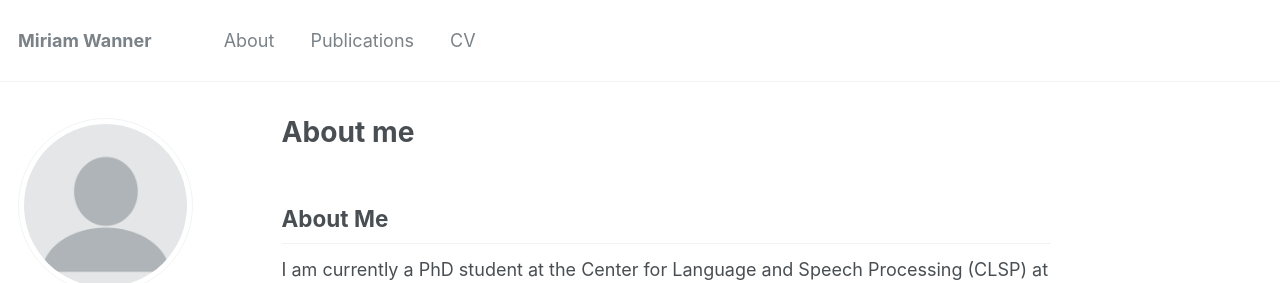
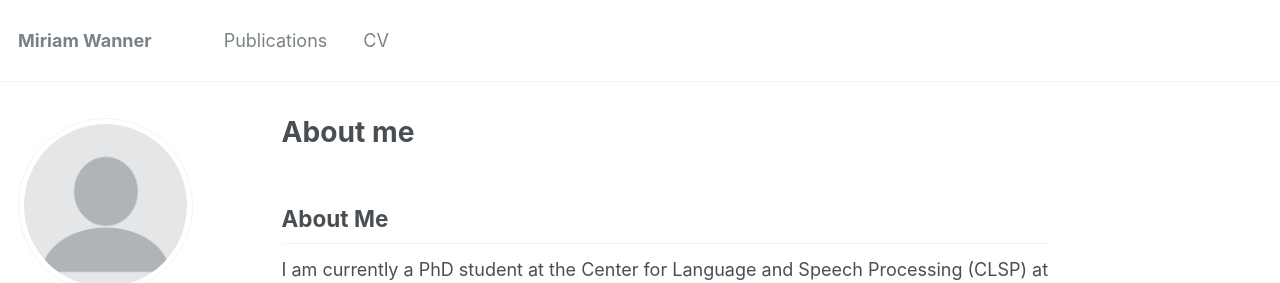
Before and after one commit to miriamwanner/miriamwanner.github.io, a Jekyll site: the page built from _pages/about.md, in a window 1280 px wide and 900 px high. Shown: the top 283 px of the window. Built offline with Jekyll 4.4.1, drawn with Linux system fonts in a browser that asks for light colours.

Commit message:
Remove 'About' link from navigation
Removed 'About' link from main navigation.

```diff
--- a/_data/navigation.yml
+++ b/_data/navigation.yml
@@ -1,8 +1,5 @@
 # main links links
 main:
-
-- title: "About"
-  url: /about/
 
 - title: "Publications"
   url: /publications/
```
